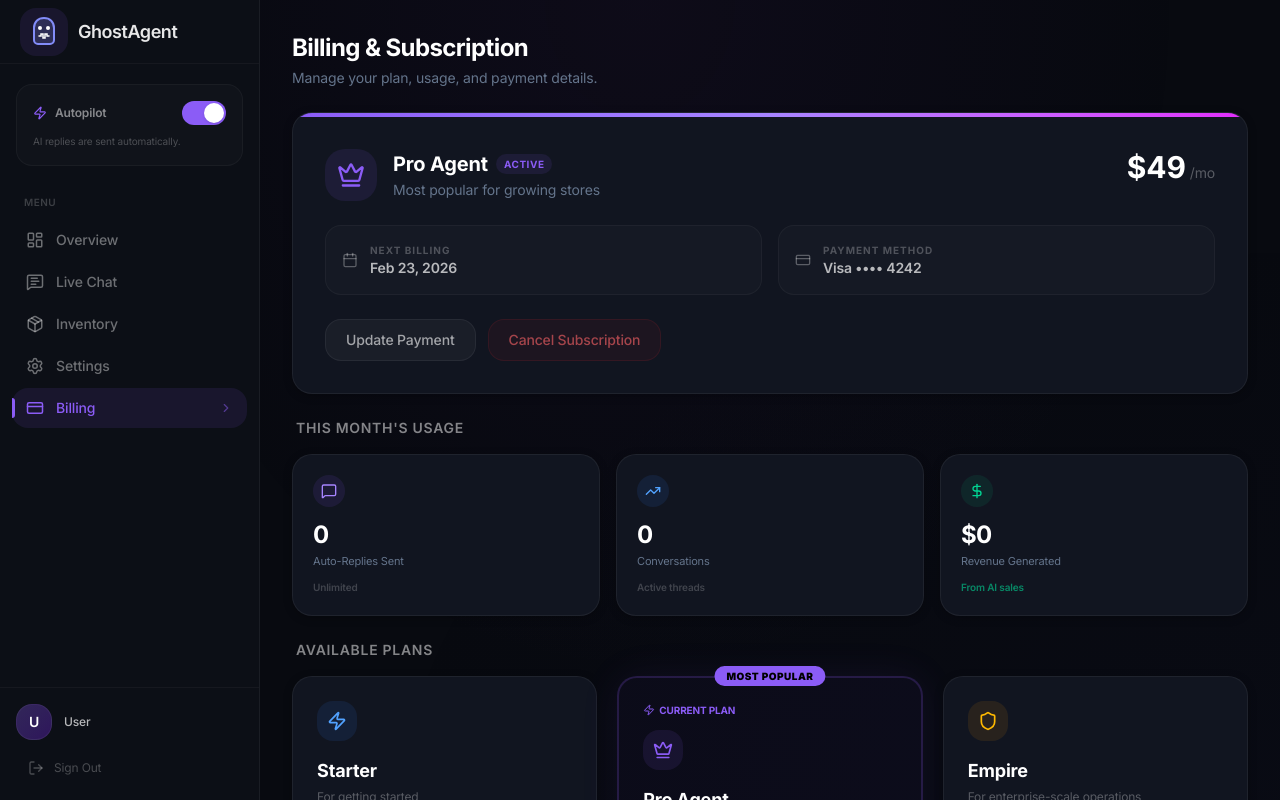
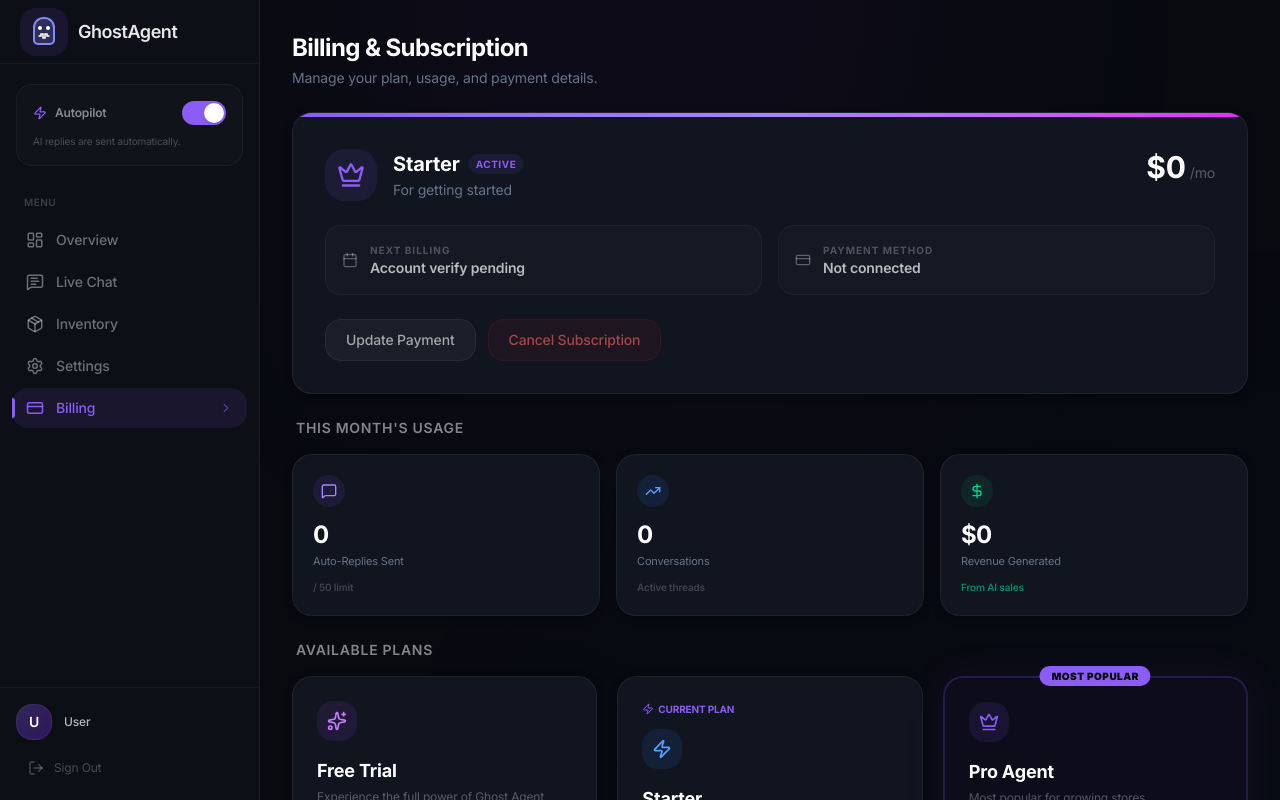
Before and after one commit to AliKassem120/Project1-Ghostagent, a Next.js app: page /dashboard/billing in a window 1280 px wide. Shown: the top 800 px of the page. Built offline with nearby package versions, Linux system fonts and the light colour scheme; no server answers.

Commit message:
fix: billing page showing hardcoded data, now connected to real user plan and usage

```diff
--- a/src/app/dashboard/billing/page.tsx
+++ b/src/app/dashboard/billing/page.tsx
@@ -8,20 +8,49 @@
 import { useToast } from '@/contexts/ToastContext';
 
 export default function BillingPage() {
-    const [currentPlan, setCurrentPlan] = useState<string>('Pro Agent');
+    const [currentPlan, setCurrentPlan] = useState<string>('Starter');
+    const [planDetails, setPlanDetails] = useState<{
+        tier: string;
+        trial_ends_at: string | null;
+        period_end: string | null;
+    }>({ tier: 'free_trial', trial_ends_at: null, period_end: null });
+
     const [showPaymentModal, setShowPaymentModal] = useState(false);
     const [showCancelModal, setShowCancelModal] = useState(false);
-    const [paymentMethod, setPaymentMethod] = useState('•••• 4242');
+    const [paymentMethod, setPaymentMethod] = useState('Not connected');
     const [isUpdating, setIsUpdating] = useState(false);
     const [usage, setUsage] = useState({ replies: 0, conversations: 0, revenue: 0 });
     const supabase = createClient();
     const toast = useToast();
 
     useEffect(() => {
-        const fetchUsage = async () => {
+        const fetchData = async () => {
             const { data: { user } } = await supabase.auth.getUser();
             if (!user) return;
 
+            // 1. Fetch User Plan data
+            const { data: userData } = await supabase
+                .from('users')
+                .select('plan_tier, trial_ends_at, current_period_end')
+                .eq('id', user.id)
+                .single();
+
+            if (userData) {
+                const tier = userData.plan_tier || 'free_trial';
+                setPlanDetails({
+                    tier,
+                    trial_ends_at: userData.trial_ends_at,
+                    period_end: userData.current_period_end
+                });
+
+                // Map database tier to UI plan name
+                if (tier === 'Pro Agent' || tier === 'pro') setCurrentPlan('Pro Agent');
+                else if (tier === 'Empire') setCurrentPlan('Empire');
+                else if (tier === 'free_trial') setCurrentPlan('Free Trial');
+                else setCurrentPlan('Starter');
+            }
+
+            // 2. Fetch Usage
             const { count } = await supabase
                 .from('activity_log')
                 .select('*', { count: 'exact', head: true })
@@ -30,10 +59,20 @@
 
             setUsage(prev => ({ ...prev, replies: count || 0 }));
         };
-        fetchUsage();
+        fetchData();
     }, []);
 
     const plans = [
+        {
+            name: 'Free Trial',
+            price: 0,
+            description: 'Experience the full power of Ghost Agent',
+            icon: Sparkles,
+            color: 'text-purple-400',
+            bg: 'bg-purple-500/10',
+            features: ['50 Auto-Replies', 'All Pro Features', 'Valid for 14 days'],
+            highlight: false,
+        },
         {
             name: 'Starter',
             price: 0,
@@ -145,15 +184,25 @@
                         <div className="flex items-center gap-3 p-4 rounded-xl bg-white/[0.02] border border-white/[0.04]">
                             <Calendar className="w-4 h-4 text-white/30 shrink-0" />
                             <div>
-                                <p className="text-[10px] font-bold text-white/25 uppercase tracking-widest">Next Billing</p>
-                                <p className="text-sm font-semibold text-white/70">Feb 23, 2026</p>
+                                <p className="text-[10px] font-bold text-white/25 uppercase tracking-widest">
+                                    {currentPlan === 'Free Trial' ? 'Trial Ends' : 'Next Billing'}
+                                </p>
+                                <p className="text-sm font-semibold text-white/70">
+                                    {planDetails.period_end || planDetails.trial_ends_at
+                                        ? new Date(planDetails.period_end || planDetails.trial_ends_at!).toLocaleDateString('en-US', {
+                                            month: 'short',
+                                            day: 'numeric',
+                                            year: 'numeric'
+                                        })
+                                        : 'Account verify pending'}
+                                </p>
                             </div>
                         </div>
                         <div className="flex items-center gap-3 p-4 rounded-xl bg-white/[0.02] border border-white/[0.04]">
                             <CreditCard className="w-4 h-4 text-white/30 shrink-0" />
                             <div>
                                 <p className="text-[10px] font-bold text-white/25 uppercase tracking-widest">Payment Method</p>
-                                <p className="text-sm font-semibold text-white/70">Visa {paymentMethod}</p>
+                                <p className="text-sm font-semibold text-white/70">{paymentMethod}</p>
                             </div>
                         </div>
                     </div>
@@ -184,7 +233,7 @@
                 <h3 className="text-sm font-semibold text-white/50 uppercase tracking-wider mb-4 ml-1">This Month&apos;s Usage</h3>
                 <div className="grid grid-cols-1 sm:grid-cols-3 gap-4">
                     {[
-                        { icon: MessageSquare, label: 'Auto-Replies Sent', value: usage.replies, limit: currentPlan === 'Starter' ? '/ 50 limit' : 'Unlimited', color: 'text-violet-400', bg: 'bg-violet-500/10' },
+                        { icon: MessageSquare, label: 'Auto-Replies Sent', value: usage.replies, limit: (currentPlan === 'Starter' || currentPlan === 'Free Trial') ? '/ 50 limit' : 'Unlimited', color: 'text-violet-400', bg: 'bg-violet-500/10' },
                         { icon: TrendingUp, label: 'Conversations', value: usage.conversations, limit: 'Active threads', color: 'text-blue-400', bg: 'bg-blue-500/10' },
                         { icon: DollarSign, label: 'Revenue Generated', value: `$${usage.revenue}`, limit: 'From AI sales', color: 'text-emerald-400', bg: 'bg-emerald-500/10' },
                     ].map((stat, i) => (
```
